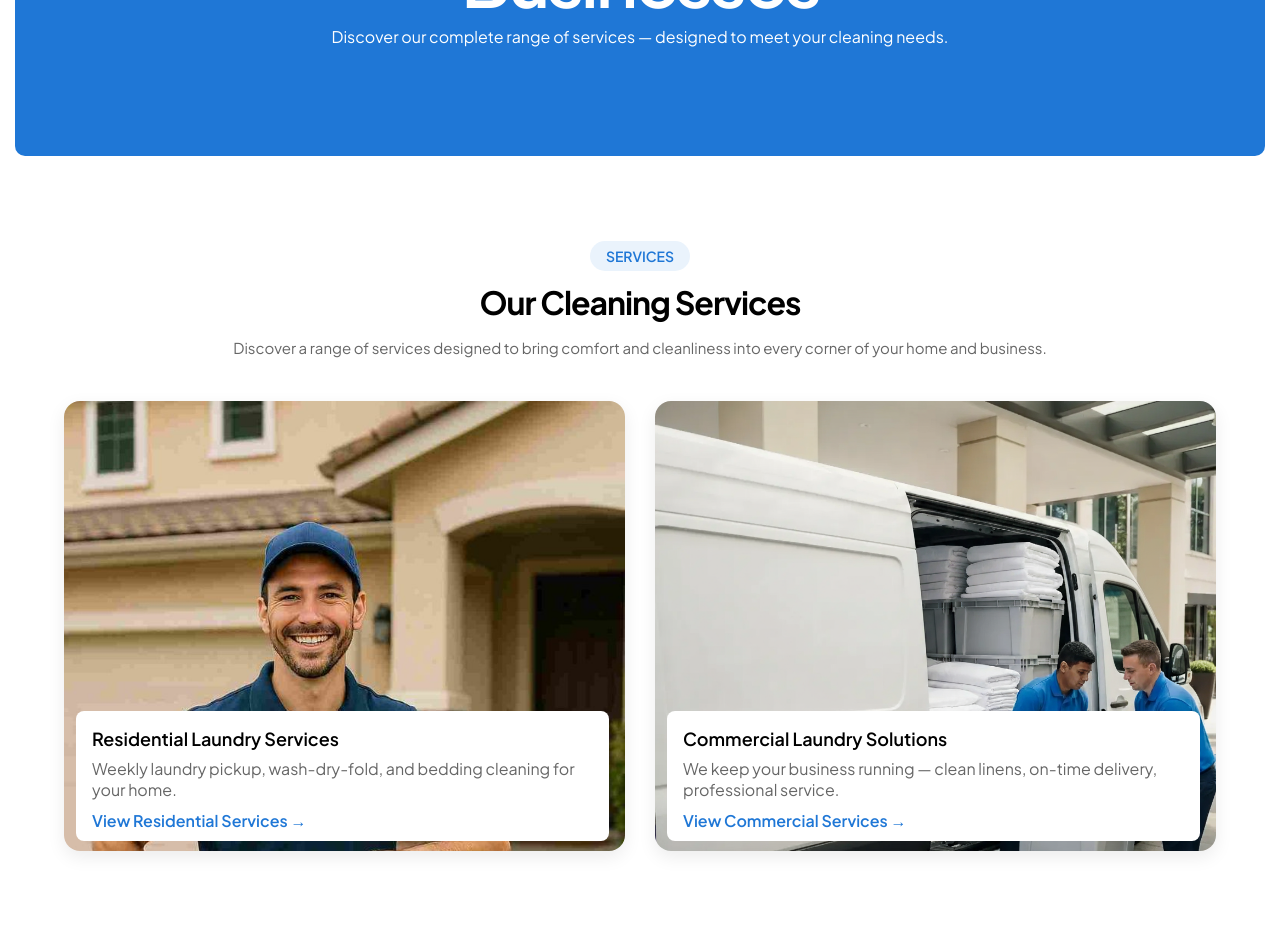
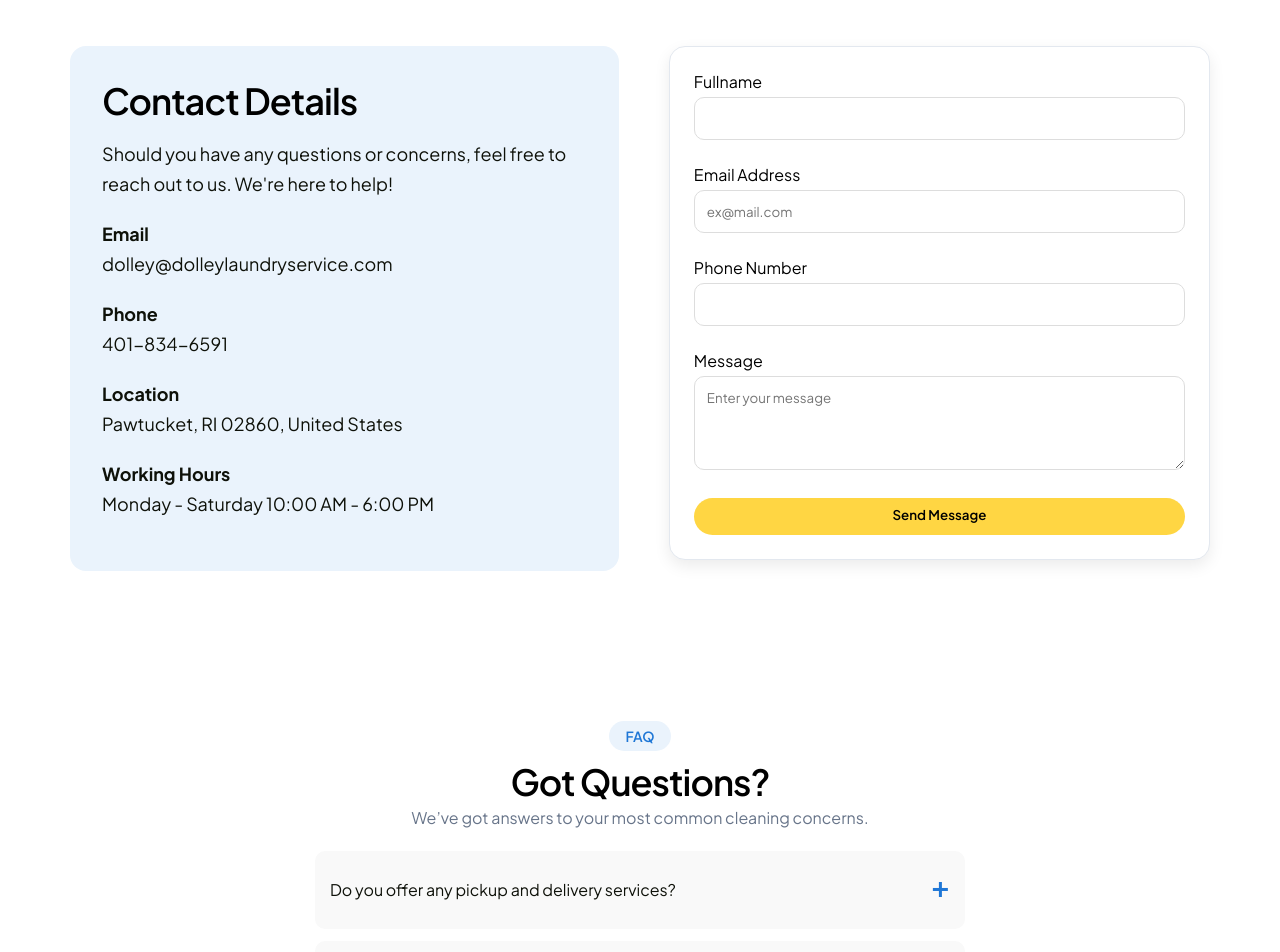
Before and after one commit to DevJustice161/Dolley-s-Laundry, a React (Vite) app: page /contact in a window 1280 px wide. Shown: the part 440-1392 px from the top of the page. Built offline with nearby package versions, Linux system fonts and the light colour scheme.

Commit message:
Update Contact.jsx

```diff
--- a/src/pages/Contact.jsx
+++ b/src/pages/Contact.jsx
@@ -1,15 +1,26 @@
 import React from "react";
 import { useEffect } from "react";
+import { useState } from "react";
 // eslint-disable-next-line no-unused-vars
-import { motion } from "framer-motion";
-import "./../components/services/services.css";
+import { motion, AnimatePresence } from "framer-motion";
 import Pagehero from "../components/Pagehero";
-import CleaningService from "../components/homepage/Services";
-import Residential from "../components/services/Residential";
-import Commercial from "../components/services/Commercial";
-import Towel from "../components/services/Towel";
 
-export default function Services() {
+const data = [
+  {
+    q: "Do you offer any pickup and delivery services?",
+    a: "Yes, we offer pickup and delivery services.",
+  },
+  {
+    q: "What payment methods do you accept?",
+    a: "Credit Card and mobile payment",
+  },
+  {
+    q: "What are your hours of operation?",
+    a: "10am - 10pm; 7 days a week",
+  },
+];
+
+const Contact = () => {
   useEffect(() => {
     const sections = document.querySelectorAll(".reveal");
     const observer = new IntersectionObserver(
@@ -23,6 +34,12 @@ export default function Services() {
 
     sections.forEach((sec) => observer.observe(sec));
   }, []);
+  const [openIndex, setOpenIndex] = useState(null);
+
+  const toggle = (i) => {
+    setOpenIndex(openIndex === i ? null : i);
+  };
+
   return (
     <motion.div
       initial={{ opacity: 0 }}
@@ -30,25 +47,114 @@ export default function Services() {
       exit={{ opacity: 0 }}
       transition={{ duration: 0.5 }}
     >
-      <div>
+      <section className="contact-section">
         <Pagehero
-          head="SERVICES"
-          title="Professional laundry service for homes and businesses"
-          paragraph="Discover our complete range of services — designed to meet your cleaning needs."
+          head="CONTACT US"
+          title="Send Us a Message"
+          paragraph="We take pride in our meticulous attention to detail and unwavering commitment to customer satisfaction."
         />
         <div className="reveal">
-          <CleaningService />
+          <div className="contact-container">
+            <div className="contact-details">
+              <h3>Contact Details</h3>
+              <p>
+                Should you have any questions or concerns, feel free to reach
+                out to us. We're here to help!
+              </p>
+              <div className="mail-details">
+                <p>
+                  <strong>Email</strong>
+                  <br />
+                  dolley@dolleylaundryservice.com
+                </p>
+                <p>
+                  <strong>Phone</strong>
+                  <br />
+                  401-834-6591
+                </p>
+                <p>
+                  <strong>Location</strong>
+                  <br /> Pawtucket, RI 02860, United States
+                </p>
+                <p>
+                  <strong>Working Hours</strong>
+                  <br /> Monday - Saturday 10:00 AM - 6:00 PM
+                </p>
+              </div>
+            </div>
+
+            <div className="contact-form">
+              <div className="form-row">
+                <label htmlFor="">Fullname</label>
+                <input type="text" placeholder="" />
+              </div>
+              <div className="form-row">
+                <label htmlFor="">Email Address</label>
+                <input type="email" placeholder="ex@mail.com" />
+              </div>
+              <div className="form-row">
+                <label htmlFor="">Phone Number</label>
+                <input type="text" placeholder="" />
+              </div>
+              <div className="form-row">
+                <label htmlFor="">Message</label>
+                <textarea placeholder="Enter your message" rows="4"></textarea>
+              </div>
+
+              <button className="btn-primary">Send Message</button>
+            </div>
+          </div>
         </div>
         <div className="reveal">
-          <Residential />
+          <div className="faq-section">
+            <h4 className="section-tag">FAQ</h4>
+            <h2>Got Questions?</h2>
+            <p>We’ve got answers to your most common cleaning concerns.</p>
+
+            <div className="faq-box">
+              <div className="faq-container">
+                {data.map((item, i) => (
+                  <motion.div
+                    key={i}
+                    className={`faq-item ${openIndex === i ? "active" : ""}`}
+                    initial={{ opacity: 0, y: 30 }}
+                    animate={{ opacity: 1, y: 0 }}
+                    transition={{ duration: 0.4 }}
+                  >
+                    <div className="faq-question" onClick={() => toggle(i)}>
+                      <p>{item.q}</p>
+
+                      <motion.span
+                        animate={{ rotate: openIndex === i ? 180 : 0 }}
+                        transition={{ duration: 0.2 }}
+                        className="icon"
+                      >
+                        {openIndex === i ? "-" : "+"}
+                      </motion.span>
+                    </div>
+
+                    <AnimatePresence>
+                      {openIndex === i && (
+                        <motion.div
+                          className="faq-answer"
+                          initial={{ opacity: 0, height: 0 }}
+                          animate={{ opacity: 1, height: "auto" }}
+                          exit={{ opacity: 0, height: 0 }}
+                          transition={{ duration: 0.3, ease: "easeInOut" }}
+                        >
+                          <p>{item.a}</p>
+                        </motion.div>
+                      )}
+                    </AnimatePresence>
+                  </motion.div>
+                ))}
+              </div>
+            </div>
+          </div>
         </div>
-        <div className="reveal">
-          <Commercial />
-        </div>
-        <div className="reveal">
-          <Towel />
-        </div>
-      </div>
+      </section>
     </motion.div>
   );
-}
+};
+
+export default Contact;
```
